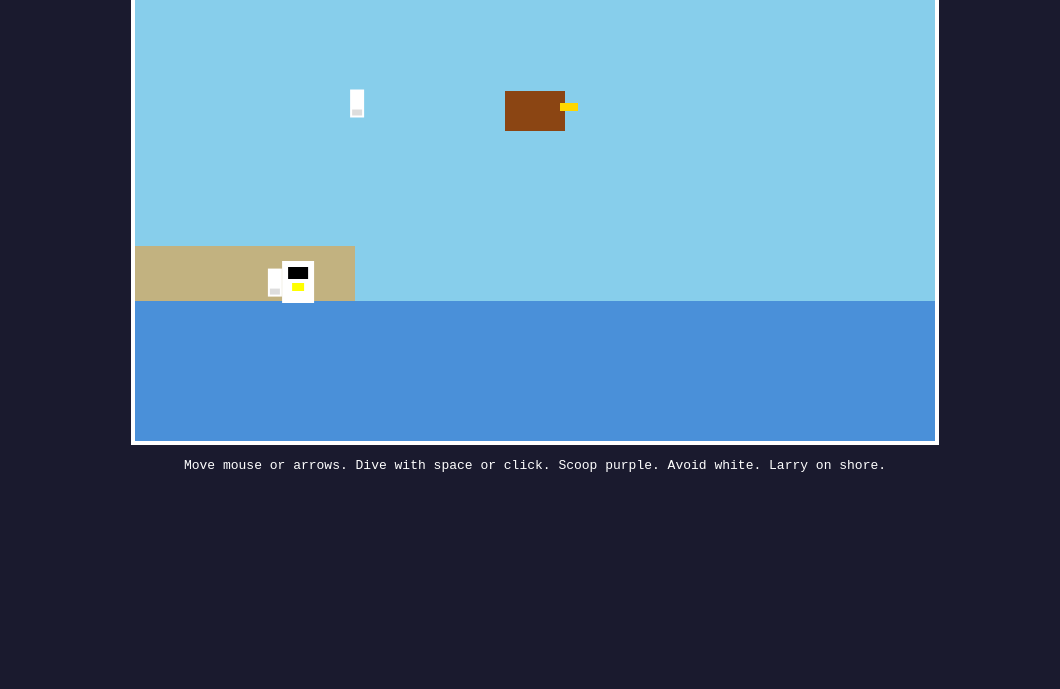
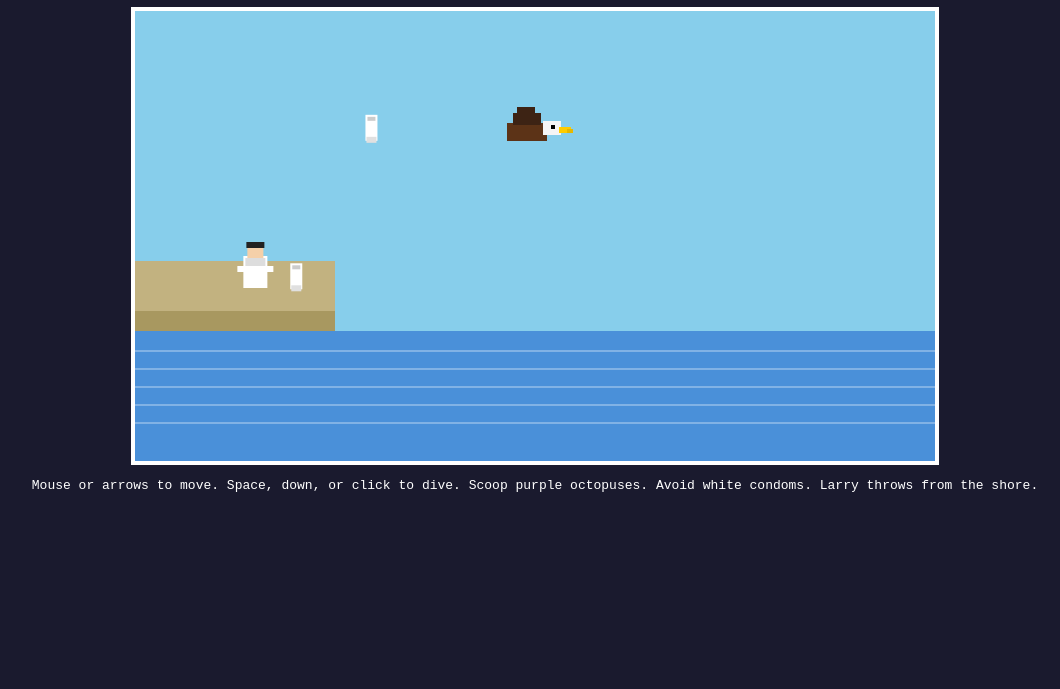
Before and after one commit to EveRWright/leisure-eagle, a plain HTML site: page index.html in a window 1280 px wide. Shown: the part 111-800 px from the top of the page, without its empty margins (105-1165 px from the left). Drawn offline with Linux system fonts and the light colour scheme.

Commit message:
Full production build: better pixel-style drawing for eagle, octopus, condom, Larry

```diff
--- a/index.html
+++ b/index.html
@@ -4,8 +4,8 @@
   <meta charset="UTF-8">
   <title>Leisure Eagle</title>
   <style>
-    body { background: #1a1a2e; color: white; font-family: monospace; text-align: center; margin: 0; }
-    canvas { border: 4px solid #fff; background: linear-gradient(#87CEEB, #4a90d9); display: block; margin: 10px auto; cursor: crosshair; }
+    body { background: #1a1a2e; color: white; font-family: monospace; text-align: center; margin: 0; padding: 20px; }
+    canvas { border: 4px solid #fff; background: #87CEEB; display: block; margin: 10px auto; cursor: crosshair; image-rendering: pixelated; }
     .ui { font-size: 20px; margin: 8px; }
     button { background: #fff; color: #1a1a2e; border: none; padding: 8px 16px; font-family: monospace; font-size: 16px; cursor: pointer; margin: 10px; }
   </style>
@@ -14,21 +14,23 @@
   <h1>Leisure Eagle</h1>
   <div class="ui">Score: <span id="score">0</span> | Level: <span id="level">1</span> | Lives: <span id="lives">3</span></div>
   <canvas id="game" width="800" height="450"></canvas>
-  <p>Move mouse or arrows. Dive with space or click. Scoop purple. Avoid white. Larry on shore.</p>
+  <p>Mouse or arrows to move. Space, down, or click to dive. Scoop purple octopuses. Avoid white condoms. Larry throws from the shore.</p>
   <button id="restart" style="display:none">Restart</button>
   <script>
+    // Leisure Eagle — single-file Duck Hunt style game
+    // Controls: mouse/arrows move, space/click/down dive. Scoop octopuses (+10), avoid condoms (lose life). 3 lives. Levels ramp spawn rate.
     const canvas = document.getElementById('game');
     const ctx = canvas.getContext('2d');
     const restartBtn = document.getElementById('restart');
     let score = 0, level = 1, lives = 3;
-    let eagle = { x: 400, y: 100, w: 60, h: 40, dy: 0 };
+    let eagle = { x: 400, y: 120, dy: 0 };
     let objects = [];
     let frame = 0;
     let gameOver = false;
 
     function reset() {
       score = 0; level = 1; lives = 3; frame = 0; gameOver = false; objects = [];
-      eagle = { x: 400, y: 100, w: 60, h: 40, dy: 0 };
+      eagle = { x: 400, y: 120, dy: 0 };
       document.getElementById('score').textContent = '0';
       document.getElementById('level').textContent = '1';
       document.getElementById('lives').textContent = '3';
@@ -36,17 +38,18 @@
     }
 
     function spawn() {
-      if (frame % Math.max(40, 120 - level * 8) === 0) {
-        const isCondom = Math.random() < 0.12 + level * 0.03;
+      const interval = Math.max(35, 110 - level * 7);
+      if (frame % interval === 0) {
+        const isCondom = Math.random() < 0.10 + level * 0.035;
         objects.push({
-          x: Math.random() * 700 + 50,
-          y: 360 + Math.random() * 40,
+          x: 80 + Math.random() * 640,
+          y: 370 + Math.random() * 30,
           type: isCondom ? 'condom' : 'octopus',
-          speed: 1.2 + level * 0.25
+          speed: 1.1 + level * 0.22
         });
       }
-      if (frame % 280 === 0 && Math.random() < 0.35) {
-        objects.push({ x: 30 + Math.random()*140, y: 270, type: 'larry', speed: 0, life: 200 });
+      if (frame % 260 === 0 && Math.random() < 0.38) {
+        objects.push({ x: 20 + Math.random() * 120, y: 265, type: 'larry', speed: 0, life: 220 });
       }
     }
 
@@ -55,69 +58,162 @@
       frame++;
       spawn();
       eagle.y += eagle.dy;
-      eagle.dy *= 0.85;
-      if (eagle.y < 60) eagle.y = 60;
-      if (eagle.y > 220) eagle.y = 220;
+      eagle.dy *= 0.82;
+      if (eagle.y < 70) eagle.y = 70;
+      if (eagle.y > 200) eagle.y = 200;
 
       objects = objects.filter(o => {
         o.y -= o.speed;
         if (o.type === 'larry' && o.life) o.life--;
-        if (Math.abs(o.x - eagle.x) < 45 && Math.abs(o.y - eagle.y) < 35) {
-          if (o.type === 'octopus') { score += 10; document.getElementById('score').textContent = score; return false; }
+        const dx = Math.abs(o.x - eagle.x);
+        const dy = Math.abs(o.y - eagle.y);
+        if (dx < 42 && dy < 32) {
+          if (o.type === 'octopus') {
+            score += 10;
+            document.getElementById('score').textContent = score;
+            return false;
+          }
           if (o.type === 'condom') {
             lives--;
             document.getElementById('lives').textContent = lives;
-            if (lives <= 0) { gameOver = true; restartBtn.style.display = 'inline-block'; }
+            if (lives <= 0) {
+              gameOver = true;
+              restartBtn.style.display = 'inline-block';
+            }
             return false;
           }
         }
-        return o.y > -40 && (o.type !== 'larry' || (o.life && o.life > 0));
+        return o.y > -30 && (o.type !== 'larry' || (o.life && o.life > 0));
       });
 
-      if (score >= level * 60) { level++; document.getElementById('level').textContent = level; }
+      if (score >= level * 50) {
+        level++;
+        document.getElementById('level').textContent = level;
+      }
+    }
+
+    function drawPixelEagle(x, y) {
+      ctx.save();
+      ctx.translate(x, y);
+      // body
+      ctx.fillStyle = '#5c3317';
+      ctx.fillRect(-28, -8, 40, 18);
+      // wing
+      ctx.fillStyle = '#3d2314';
+      ctx.fillRect(-22, -18, 28, 12);
+      ctx.fillRect(-18, -24, 18, 8);
+      // head
+      ctx.fillStyle = '#f5f5f5';
+      ctx.fillRect(8, -10, 18, 14);
+      // beak
+      ctx.fillStyle = '#ffcc00';
+      ctx.fillRect(24, -4, 12, 6);
+      ctx.fillStyle = '#e6b800';
+      ctx.fillRect(32, -2, 6, 4);
+      // eye
+      ctx.fillStyle = '#000';
+      ctx.fillRect(16, -6, 4, 4);
+      ctx.restore();
+    }
+
+    function drawPixelOctopus(x, y) {
+      ctx.save();
+      ctx.translate(x, y);
+      ctx.fillStyle = '#8a2be2';
+      ctx.beginPath();
+      ctx.arc(0, 0, 14, 0, Math.PI * 2);
+      ctx.fill();
+      // tentacles
+      ctx.fillStyle = '#7b1fa2';
+      ctx.fillRect(-10, 8, 6, 10);
+      ctx.fillRect(-2, 10, 6, 12);
+      ctx.fillRect(6, 8, 6, 10);
+      // eyes
+      ctx.fillStyle = '#fff';
+      ctx.fillRect(-6, -4, 4, 4);
+      ctx.fillRect(2, -4, 4, 4);
+      ctx.fillStyle = '#000';
+      ctx.fillRect(-5, -3, 2, 2);
+      ctx.fillRect(3, -3, 2, 2);
+      ctx.restore();
+    }
+
+    function drawPixelCondom(x, y) {
+      ctx.save();
+      ctx.translate(x, y);
+      ctx.fillStyle = '#ffffff';
+      ctx.fillRect(-6, -14, 12, 26);
+      ctx.fillStyle = '#e0e0e0';
+      ctx.fillRect(-5, 8, 10, 6);
+      ctx.fillStyle = '#cccccc';
+      ctx.fillRect(-4, -12, 8, 4);
+      ctx.restore();
+    }
+
+    function drawPixelLarry(x, y) {
+      ctx.save();
+      ctx.translate(x, y);
+      // body
+      ctx.fillStyle = '#ffffff';
+      ctx.fillRect(-12, -20, 24, 32);
+      // head
+      ctx.fillStyle = '#f5d0a9';
+      ctx.fillRect(-8, -32, 16, 14);
+      // hair / hat suggestion
+      ctx.fillStyle = '#222';
+      ctx.fillRect(-9, -34, 18, 6);
+      // suit details
+      ctx.fillStyle = '#ddd';
+      ctx.fillRect(-10, -18, 20, 8);
+      // arms
+      ctx.fillStyle = '#ffffff';
+      ctx.fillRect(-18, -10, 8, 6);
+      ctx.fillRect(10, -10, 8, 6);
+      ctx.restore();
     }
 
     function draw() {
+      // sky
       ctx.fillStyle = '#87CEEB';
       ctx.fillRect(0, 0, 800, 450);
+      // water
       ctx.fillStyle = '#4a90d9';
-      ctx.fillRect(0, 310, 800, 140);
+      ctx.fillRect(0, 320, 800, 130);
+      // water lines
+      ctx.strokeStyle = 'rgba(255,255,255,0.3)';
+      ctx.lineWidth = 2;
+      for (let i = 0; i < 5; i++) {
+        ctx.beginPath();
+        ctx.moveTo(0, 340 + i * 18);
+        ctx.lineTo(800, 340 + i * 18);
+        ctx.stroke();
+      }
+      // shore
       ctx.fillStyle = '#c2b280';
-      ctx.fillRect(0, 255, 220, 55);
+      ctx.fillRect(0, 250, 200, 70);
+      ctx.fillStyle = '#a89860';
+      ctx.fillRect(0, 300, 200, 20);
 
       // eagle
-      ctx.fillStyle = '#8B4513';
-      ctx.fillRect(eagle.x - 30, eagle.y, eagle.w, eagle.h);
-      ctx.fillStyle = '#FFD700';
-      ctx.fillRect(eagle.x + 25, eagle.y + 12, 18, 8);
+      drawPixelEagle(eagle.x, eagle.y);
 
       objects.forEach(o => {
-        if (o.type === 'octopus') {
-          ctx.fillStyle = '#9370DB';
-          ctx.beginPath(); ctx.arc(o.x, o.y, 16, 0, Math.PI*2); ctx.fill();
-          ctx.fillStyle = '#fff'; ctx.beginPath(); ctx.arc(o.x-4, o.y-4, 4, 0, Math.PI*2); ctx.fill();
-        }
-        if (o.type === 'condom') {
-          ctx.fillStyle = '#fff';
-          ctx.fillRect(o.x-6, o.y, 14, 28);
-          ctx.fillStyle = '#ddd'; ctx.fillRect(o.x-4, o.y+20, 10, 6);
-        }
-        if (o.type === 'larry') {
-          ctx.fillStyle = '#fff'; ctx.fillRect(o.x, o.y, 32, 42);
-          ctx.fillStyle = '#000'; ctx.fillRect(o.x+6, o.y+6, 20, 12);
-          ctx.fillStyle = '#ff0'; ctx.fillRect(o.x+10, o.y+22, 12, 8);
-        }
+        if (o.type === 'octopus') drawPixelOctopus(o.x, o.y);
+        if (o.type === 'condom') drawPixelCondom(o.x, o.y);
+        if (o.type === 'larry') drawPixelLarry(o.x, o.y);
       });
 
       if (gameOver) {
-        ctx.fillStyle = 'rgba(0,0,0,0.6)';
-        ctx.fillRect(200, 150, 400, 120);
-        ctx.fillStyle = 'red';
-        ctx.font = '36px monospace';
-        ctx.fillText('GAME OVER', 280, 200);
+        ctx.fillStyle = 'rgba(0,0,0,0.7)';
+        ctx.fillRect(180, 140, 440, 140);
+        ctx.fillStyle = '#ff4444';
+        ctx.font = '40px monospace';
+        ctx.textAlign = 'center';
+        ctx.fillText('GAME OVER', 400, 200);
         ctx.fillStyle = '#fff';
         ctx.font = '18px monospace';
-        ctx.fillText('Condom got the eagle', 290, 235);
+        ctx.fillText('Condom got the eagle', 400, 235);
+        ctx.textAlign = 'left';
       }
     }
 
@@ -130,16 +226,19 @@
 
     document.addEventListener('keydown', e => {
       if (gameOver) return;
-      if (e.key === 'ArrowLeft') eagle.x = Math.max(40, eagle.x - 18);
-      if (e.key === 'ArrowRight') eagle.x = Math.min(760, eagle.x + 18);
-      if (e.key === ' ' || e.key === 'ArrowDown') eagle.dy = 10;
+      if (e.key === 'ArrowLeft') eagle.x = Math.max(50, eagle.x - 20);
+      if (e.key === 'ArrowRight') eagle.x = Math.min(750, eagle.x + 20);
+      if (e.key === ' ' || e.key === 'ArrowDown') {
+        e.preventDefault();
+        eagle.dy = 11;
+      }
     });
     canvas.addEventListener('mousemove', e => {
       if (gameOver) return;
       const rect = canvas.getBoundingClientRect();
-      eagle.x = e.clientX - rect.left;
+      eagle.x = Math.max(50, Math.min(750, e.clientX - rect.left));
     });
-    canvas.addEventListener('click', () => { if (!gameOver) eagle.dy = 10; });
+    canvas.addEventListener('click', () => { if (!gameOver) eagle.dy = 11; });
     restartBtn.addEventListener('click', reset);
   </script>
 </body>
```
